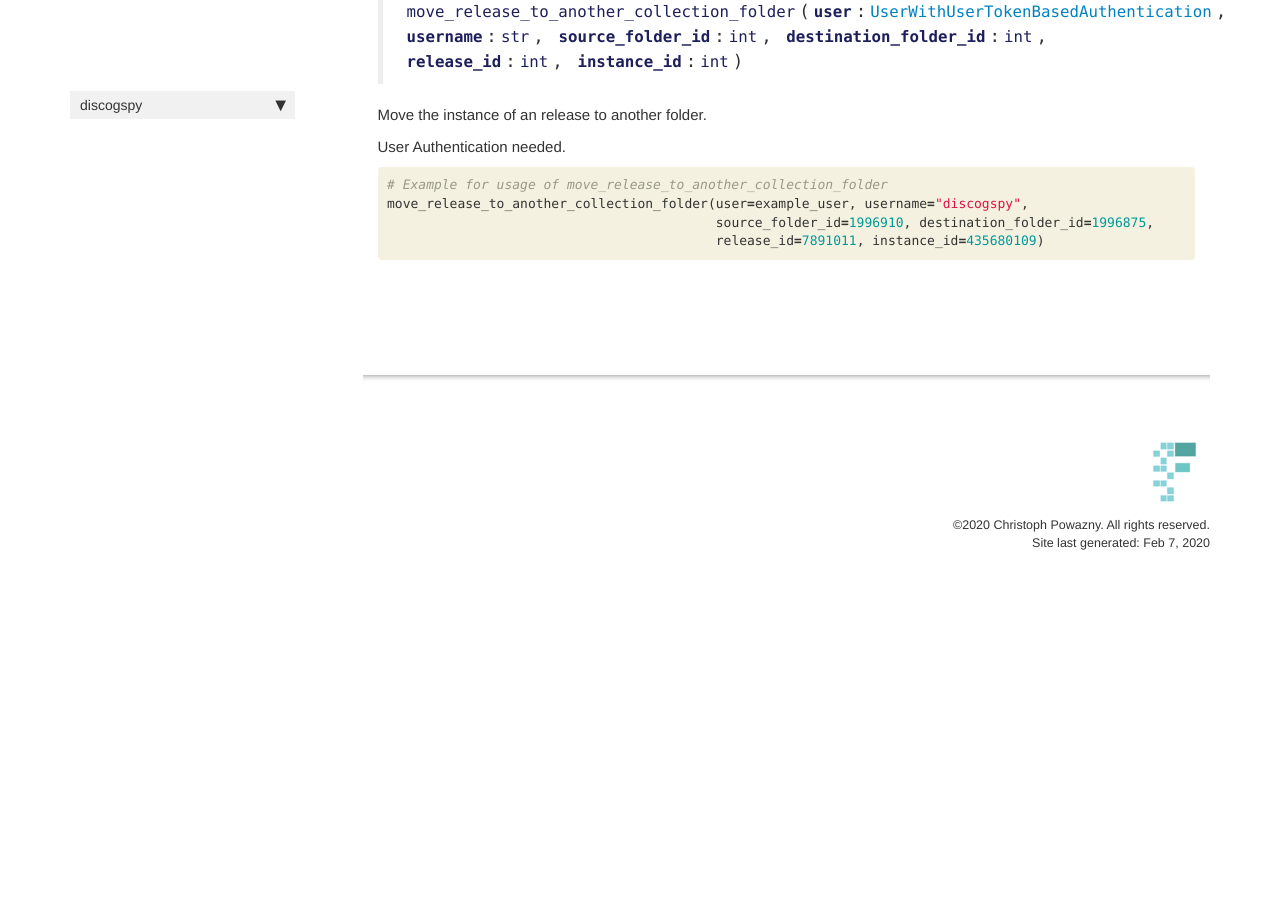
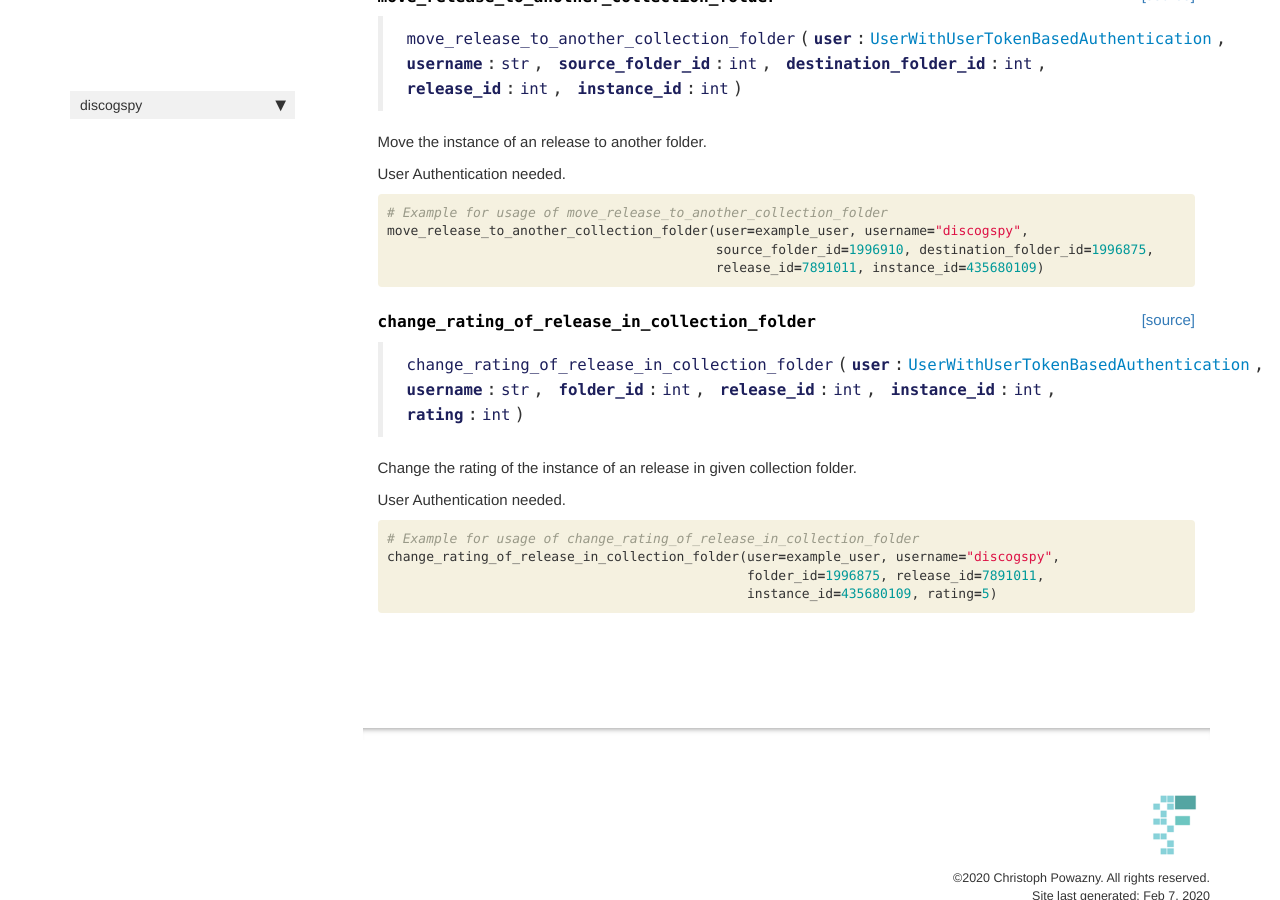
Before and after one commit to cpow-89/discogspy, a Jekyll site: the page built from docs/core.rq_collection.html, in a window 1280 px wide and 900 px high, scrolled down 2977 px. Built offline with Jekyll 4.4.1, drawn with Linux system fonts in a browser that asks for light colours; nearby versions of some CDN libraries; comment, search, counter and statistics services are not loaded; before the commit the page ends 3580 px from its top, so only the background shows below that; some of the changed text lies outside the part shown.

Commit message:
add change_rating_of_release_in_collection_folder request

```diff
--- a/discogspy/_nbdev.py
+++ b/discogspy/_nbdev.py
@@ -73,7 +73,8 @@
          "get_collection_folder_by_release": "06_core.rq_collection.ipynb",
          "get_collection_items_by_folder": "06_core.rq_collection.ipynb",
          "add_release_to_collection_folder": "06_core.rq_collection.ipynb",
-         "move_release_to_another_collection_folder": "06_core.rq_collection.ipynb"}
+         "move_release_to_another_collection_folder": "06_core.rq_collection.ipynb",
+         "change_rating_of_release_in_collection_folder": "06_core.rq_collection.ipynb"}
 
 modules = ["core/constants.py",
            "core/discogs_user.py",
--- a/docs/core.rq_collection.html
+++ b/docs/core.rq_collection.html
@@ -388,5 +388,46 @@
 </div>
 
 </div>
+<div class="cell border-box-sizing code_cell rendered">
+
+</div>
+<div class="cell border-box-sizing code_cell rendered">
+
+<div class="output_wrapper">
+<div class="output">
+
+<div class="output_area">
+
+
+<div class="output_markdown rendered_html output_subarea ">
+<h4 id="change_rating_of_release_in_collection_folder" class="doc_header"><code>change_rating_of_release_in_collection_folder</code><a href="https://github.com/cpow-89/discogspy/tree/master/discogspy/core/rq_collection.py#L226" class="source_link" style="float:right">[source]</a></h4><blockquote><p><code>change_rating_of_release_in_collection_folder</code>(<strong><code>user</code></strong>:<a href="/discogspy/core.discogs_user#UserWithUserTokenBasedAuthentication"><code>UserWithUserTokenBasedAuthentication</code></a>, <strong><code>username</code></strong>:<code>str</code>, <strong><code>folder_id</code></strong>:<code>int</code>, <strong><code>release_id</code></strong>:<code>int</code>, <strong><code>instance_id</code></strong>:<code>int</code>, <strong><code>rating</code></strong>:<code>int</code>)</p>
+</blockquote>
+<p>Change the rating of the instance of an release in given collection folder.</p>
+<p>User Authentication needed.</p>
+
+</div>
+
+</div>
+
+</div>
+</div>
+
+</div>
+<div class="cell border-box-sizing code_cell rendered">
+<div class="input">
+
+<div class="inner_cell">
+    <div class="input_area">
+<div class=" highlight hl-ipython3"><pre><span></span><span class="c1"># Example for usage of change_rating_of_release_in_collection_folder</span>
+<span class="n">change_rating_of_release_in_collection_folder</span><span class="p">(</span><span class="n">user</span><span class="o">=</span><span class="n">example_user</span><span class="p">,</span> <span class="n">username</span><span class="o">=</span><span class="s2">&quot;discogspy&quot;</span><span class="p">,</span>
+                                              <span class="n">folder_id</span><span class="o">=</span><span class="mi">1996875</span><span class="p">,</span> <span class="n">release_id</span><span class="o">=</span><span class="mi">7891011</span><span class="p">,</span>
+                                              <span class="n">instance_id</span><span class="o">=</span><span class="mi">435680109</span><span class="p">,</span> <span class="n">rating</span><span class="o">=</span><span class="mi">5</span><span class="p">)</span>
+</pre></div>
+
+    </div>
+</div>
+</div>
+
+</div>
     {% endraw %}
 </div>
```
Also changed, not shown: 2 other files.
